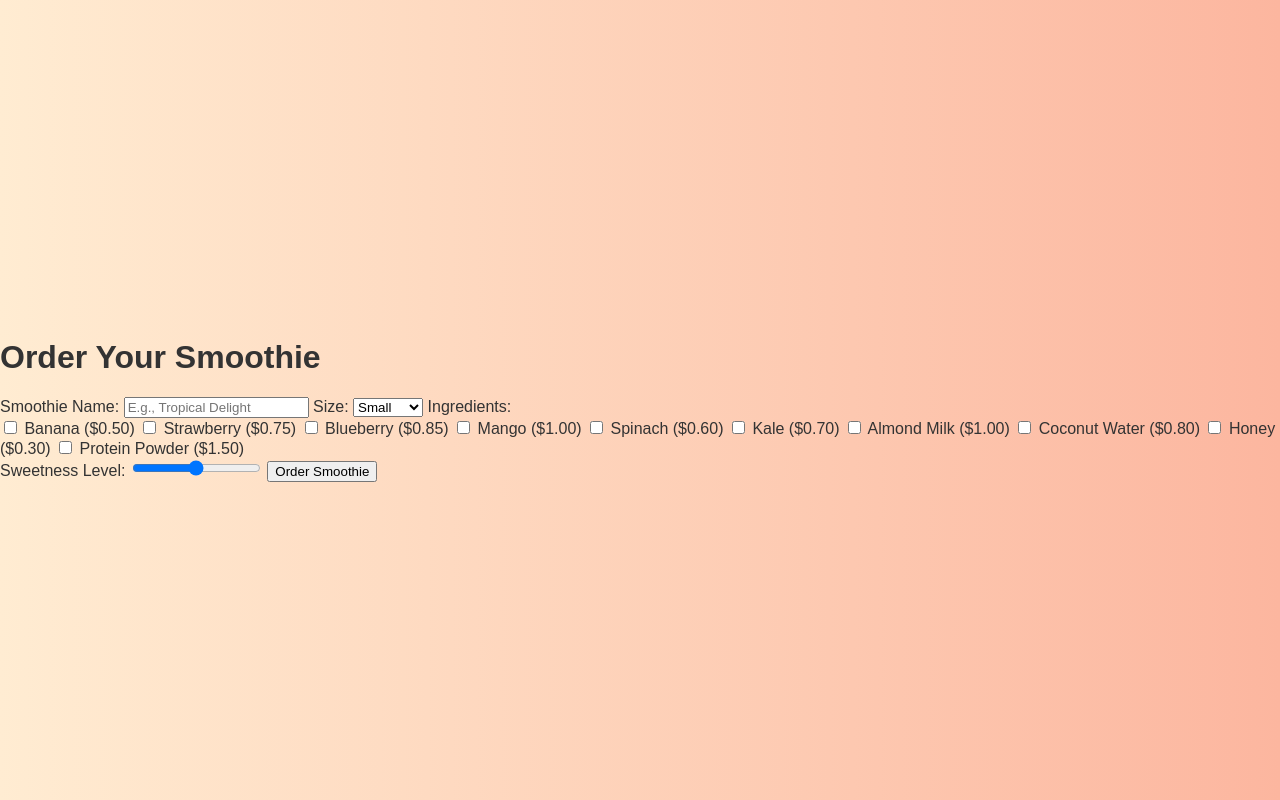
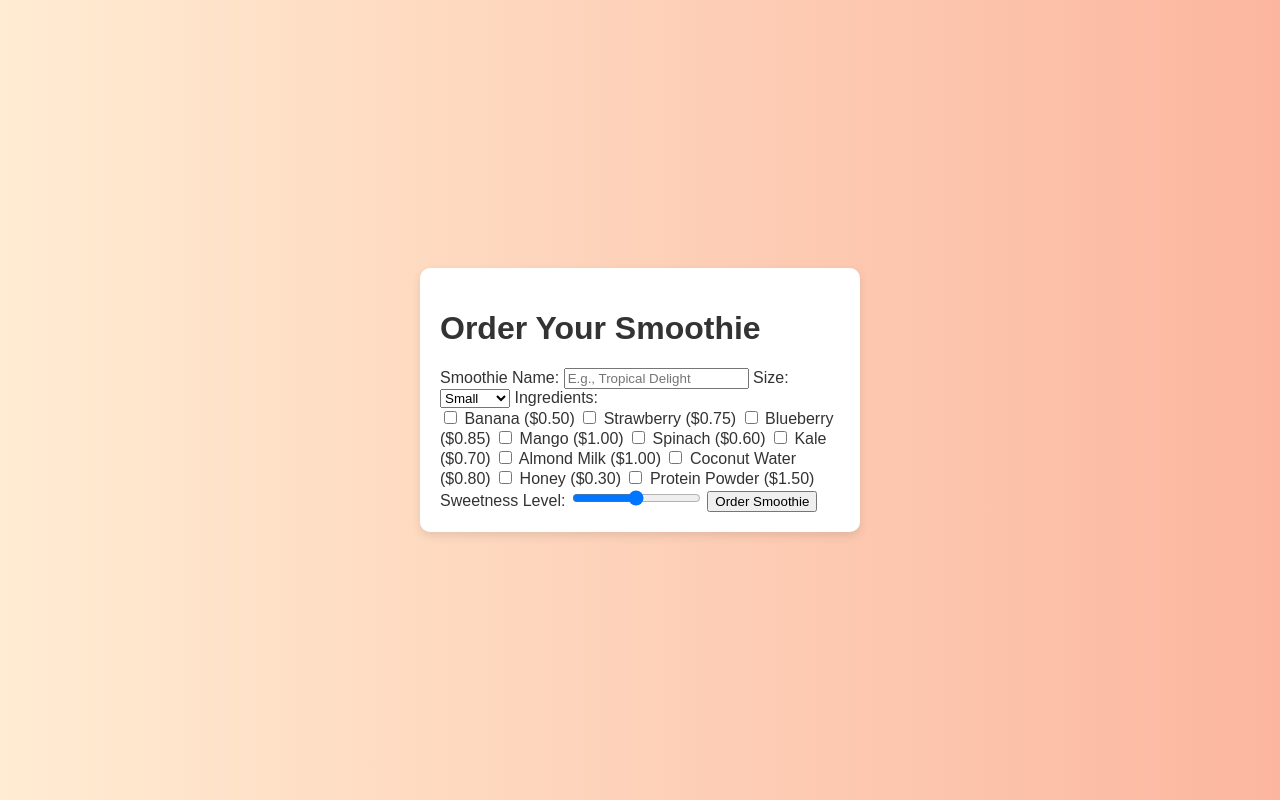
Before and after one commit to RishankD/ASSIGNMENT-2-JAVASCRIPT, a plain HTML site: page index.html in a window 1280 px wide. Drawn offline with Linux system fonts and the light colour scheme.

Commit message:
Update styles.css

```diff
--- a/styles.css
+++ b/styles.css
@@ -9,3 +9,11 @@ body {
     height: 100vh;
     margin: 0;
 }
+.container {
+    background-color: #fff;
+    padding: 20px;
+    border-radius: 10px;
+    box-shadow: 0 4px 10px rgba(0, 0, 0, 0.1);
+    max-width: 400px;
+    width: 100%;
+}
```
